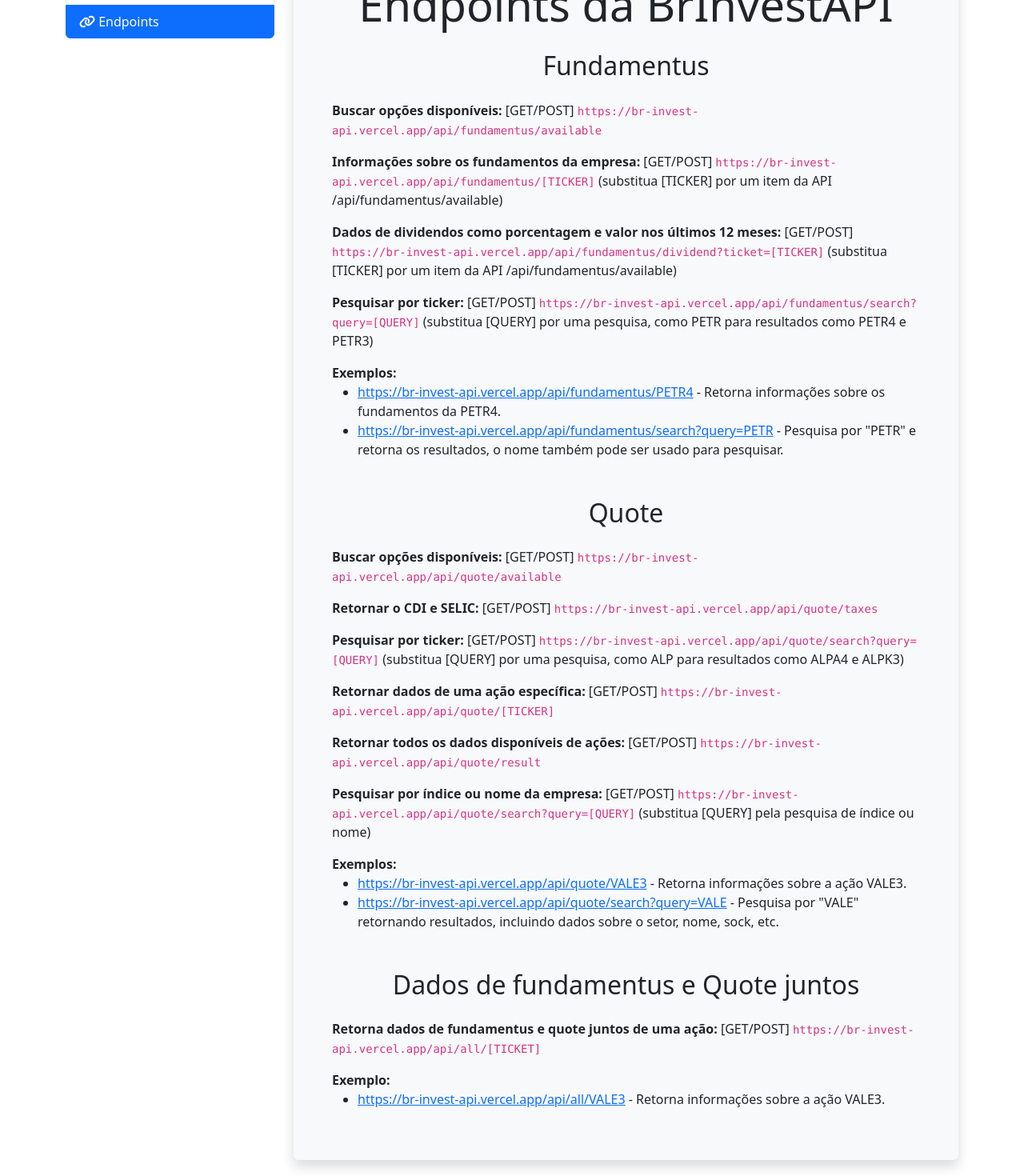
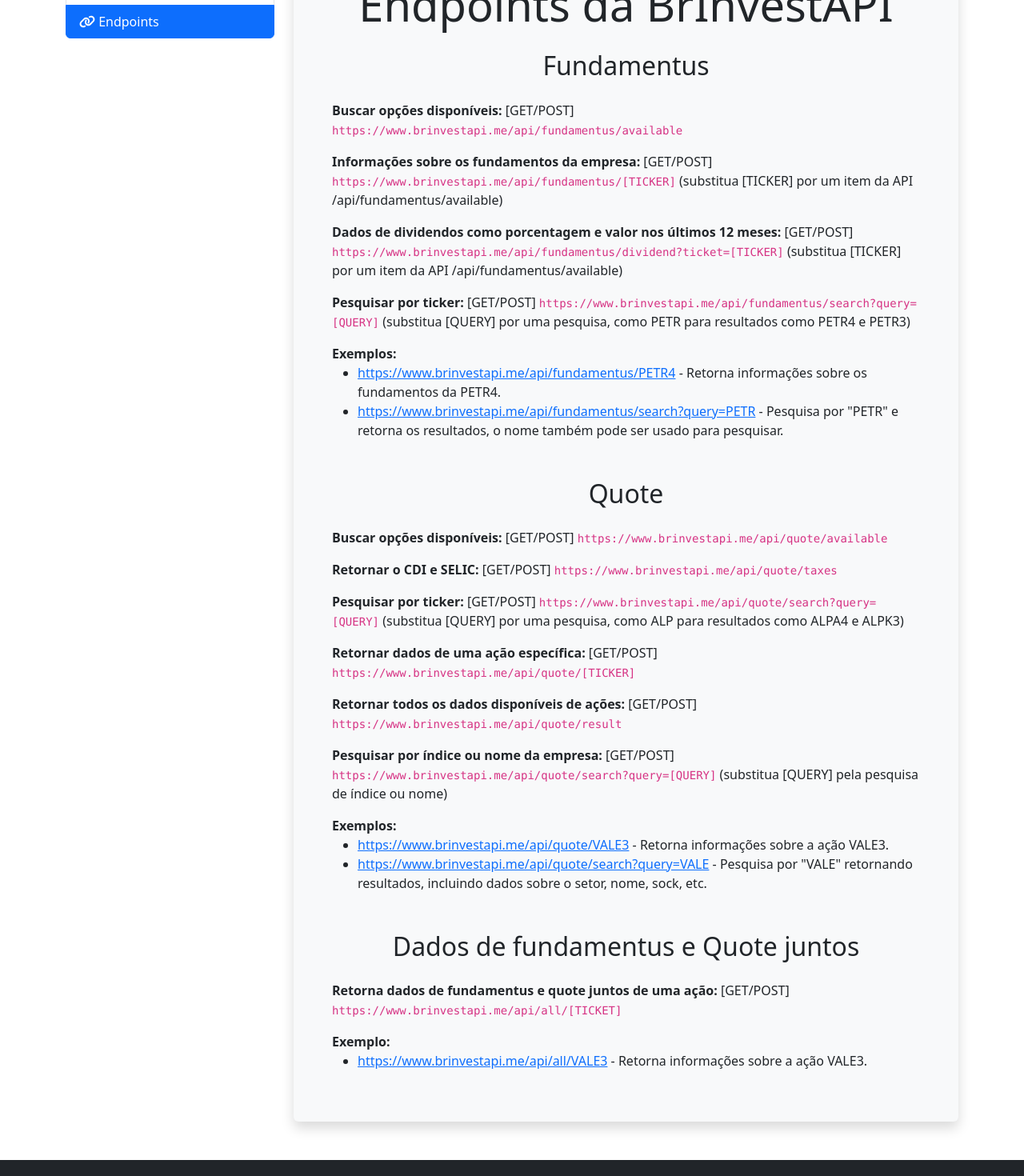
Before and after one commit to GeovaneDev/B3API, a Next.js app: page /docs/endpoints in a window 1280 px wide. Shown: the part 200-1670 px from the top of the page at 80% size. Built offline with nearby package versions, Linux system fonts and the light colour scheme.

Commit message:
Url da api alterada

```diff
--- a/pages/docs/endpoints.js
+++ b/pages/docs/endpoints.js
@@ -81,28 +81,28 @@
                                 <h2 className="text-center mb-4">Fundamentus</h2>
                                 <p>
                                     <strong>Buscar opções disponíveis:</strong> [GET/POST]{' '}
-                                    <code>https://br-invest-api.vercel.app/api/fundamentus/available</code>
+                                    <code>https://www.brinvestapi.me/api/fundamentus/available</code>
                                 </p>
                                 <p>
                                     <strong>Informações sobre os fundamentos da empresa:</strong> [GET/POST]{' '}
-                                    <code>https://br-invest-api.vercel.app/api/fundamentus/[TICKER]</code> (substitua [TICKER] por um item da API /api/fundamentus/available)
+                                    <code>https://www.brinvestapi.me/api/fundamentus/[TICKER]</code> (substitua [TICKER] por um item da API /api/fundamentus/available)
                                 </p>
                                 <p>
                                     <strong>Dados de dividendos como porcentagem e valor nos últimos 12 meses:</strong> [GET/POST]{' '}
-                                    <code>https://br-invest-api.vercel.app/api/fundamentus/dividend?ticket=[TICKER]</code> (substitua [TICKER] por um item da API /api/fundamentus/available)
+                                    <code>https://www.brinvestapi.me/api/fundamentus/dividend?ticket=[TICKER]</code> (substitua [TICKER] por um item da API /api/fundamentus/available)
                                 </p>
                                 <p>
                                     <strong>Pesquisar por ticker:</strong> [GET/POST]{' '}
-                                    <code>https://br-invest-api.vercel.app/api/fundamentus/search?query=[QUERY]</code> (substitua [QUERY] por uma pesquisa, como PETR para resultados como PETR4 e PETR3)
+                                    <code>https://www.brinvestapi.me/api/fundamentus/search?query=[QUERY]</code> (substitua [QUERY] por uma pesquisa, como PETR para resultados como PETR4 e PETR3)
                                 </p>
                                 <div className="mt-3">
                                     <strong>Exemplos:</strong>
                                     <ul>
                                         <li>
-                                            <Link href="https://br-invest-api.vercel.app/api/fundamentus/PETR4" passHref target="_blank">https://br-invest-api.vercel.app/api/fundamentus/PETR4</Link> - Retorna informações sobre os fundamentos da PETR4.
+                                            <Link href="https://www.brinvestapi.me/api/fundamentus/PETR4" passHref target="_blank">https://www.brinvestapi.me/api/fundamentus/PETR4</Link> - Retorna informações sobre os fundamentos da PETR4.
                                         </li>
                                         <li>
-                                            <Link href="https://br-invest-api.vercel.app/api/fundamentus/search?query=PETR" passHref target="_blank">https://br-invest-api.vercel.app/api/fundamentus/search?query=PETR</Link> - Pesquisa por "PETR" e retorna os resultados, o nome também pode ser usado para pesquisar.
+                                            <Link href="https://www.brinvestapi.me/api/fundamentus/search?query=PETR" passHref target="_blank">https://www.brinvestapi.me/api/fundamentus/search?query=PETR</Link> - Pesquisa por "PETR" e retorna os resultados, o nome também pode ser usado para pesquisar.
                                         </li>
                                     </ul>
                                 </div>
@@ -112,36 +112,36 @@
                                 <h2 className="text-center mb-4">Quote</h2>
                                 <p>
                                     <strong>Buscar opções disponíveis:</strong> [GET/POST]{' '}
-                                    <code>https://br-invest-api.vercel.app/api/quote/available</code>
+                                    <code>https://www.brinvestapi.me/api/quote/available</code>
                                 </p>
                                 <p>
                                     <strong>Retornar o CDI e SELIC:</strong> [GET/POST]{' '}
-                                    <code>https://br-invest-api.vercel.app/api/quote/taxes</code>
+                                    <code>https://www.brinvestapi.me/api/quote/taxes</code>
                                 </p>
                                 <p>
                                     <strong>Pesquisar por ticker:</strong> [GET/POST]{' '}
-                                    <code>https://br-invest-api.vercel.app/api/quote/search?query=[QUERY]</code> (substitua [QUERY] por uma pesquisa, como ALP para resultados como ALPA4 e ALPK3)
+                                    <code>https://www.brinvestapi.me/api/quote/search?query=[QUERY]</code> (substitua [QUERY] por uma pesquisa, como ALP para resultados como ALPA4 e ALPK3)
                                 </p>
                                 <p>
                                     <strong>Retornar dados de uma ação específica:</strong> [GET/POST]{' '}
-                                    <code>https://br-invest-api.vercel.app/api/quote/[TICKER]</code>
+                                    <code>https://www.brinvestapi.me/api/quote/[TICKER]</code>
                                 </p>
                                 <p>
                                     <strong>Retornar todos os dados disponíveis de ações:</strong> [GET/POST]{' '}
-                                    <code>https://br-invest-api.vercel.app/api/quote/result</code>
+                                    <code>https://www.brinvestapi.me/api/quote/result</code>
                                 </p>
                                 <p>
                                     <strong>Pesquisar por índice ou nome da empresa:</strong> [GET/POST]{' '}
-                                    <code>https://br-invest-api.vercel.app/api/quote/search?query=[QUERY]</code> (substitua [QUERY] pela pesquisa de índice ou nome)
+                                    <code>https://www.brinvestapi.me/api/quote/search?query=[QUERY]</code> (substitua [QUERY] pela pesquisa de índice ou nome)
                                 </p>
                                 <div className="mt-3">
                                     <strong>Exemplos:</strong>
                                     <ul>
                                         <li>
-                                            <Link href="https://br-invest-api.vercel.app/api/quote/VALE3" passHref target="_blank">https://br-invest-api.vercel.app/api/quote/VALE3</Link> - Retorna informações sobre a ação VALE3.
+                                            <Link href="https://www.brinvestapi.me/api/quote/VALE3" passHref target="_blank">https://www.brinvestapi.me/api/quote/VALE3</Link> - Retorna informações sobre a ação VALE3.
                                         </li>
                                         <li>
-                                            <Link href="https://br-invest-api.vercel.app/api/quote/search?query=VALE" passHref target="_blank">https://br-invest-api.vercel.app/api/quote/search?query=VALE</Link> - Pesquisa por "VALE" retornando resultados, incluindo dados sobre o setor, nome, sock, etc.
+                                            <Link href="https://www.brinvestapi.me/api/quote/search?query=VALE" passHref target="_blank">https://www.brinvestapi.me/api/quote/search?query=VALE</Link> - Pesquisa por "VALE" retornando resultados, incluindo dados sobre o setor, nome, sock, etc.
                                         </li>
                                     </ul>
                                 </div>
@@ -151,13 +151,13 @@
                                 <h2 className="text-center mb-4">Dados de fundamentus e Quote juntos</h2>
                                 <p>
                                     <strong>Retorna dados de fundamentus e quote juntos de uma ação:</strong> [GET/POST]{' '}
-                                    <code>https://br-invest-api.vercel.app/api/all/[TICKET]</code>
+                                    <code>https://www.brinvestapi.me/api/all/[TICKET]</code>
                                 </p>
                                 <div className="mt-3">
                                     <strong>Exemplo:</strong>
                                     <ul>
                                         <li>
-                                            <Link href="https://br-invest-api.vercel.app/api/all/VALE3" passHref target="_blank">https://br-invest-api.vercel.app/api/all/VALE3</Link> - Retorna informações sobre a ação VALE3.
+                                            <Link href="https://www.brinvestapi.me/api/all/VALE3" passHref target="_blank">https://www.brinvestapi.me/api/all/VALE3</Link> - Retorna informações sobre a ação VALE3.
                                         </li>
                                     </ul>
                                 </div>
```
